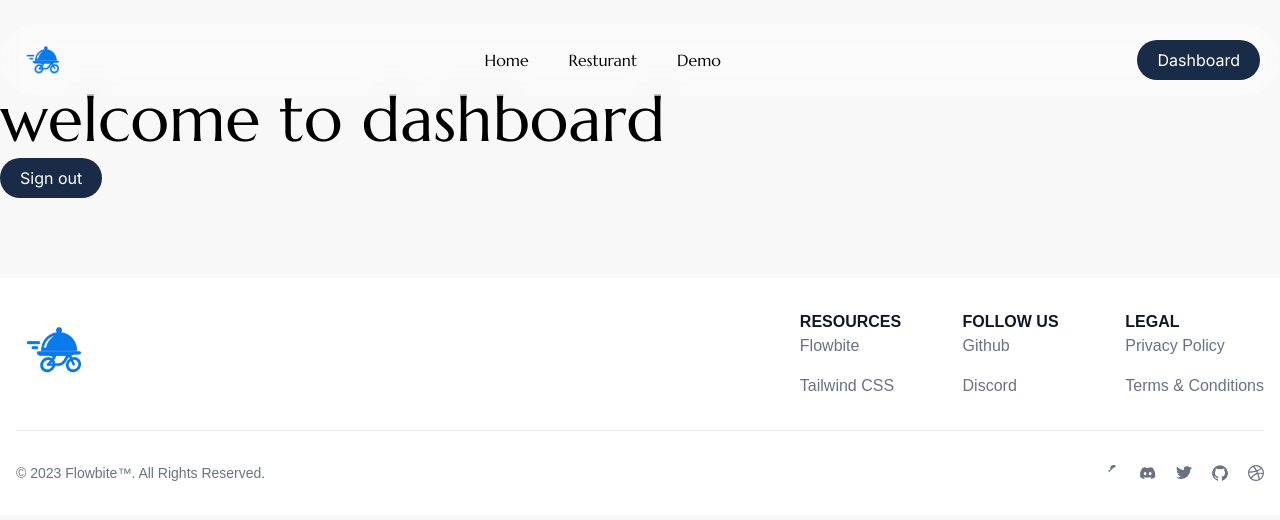
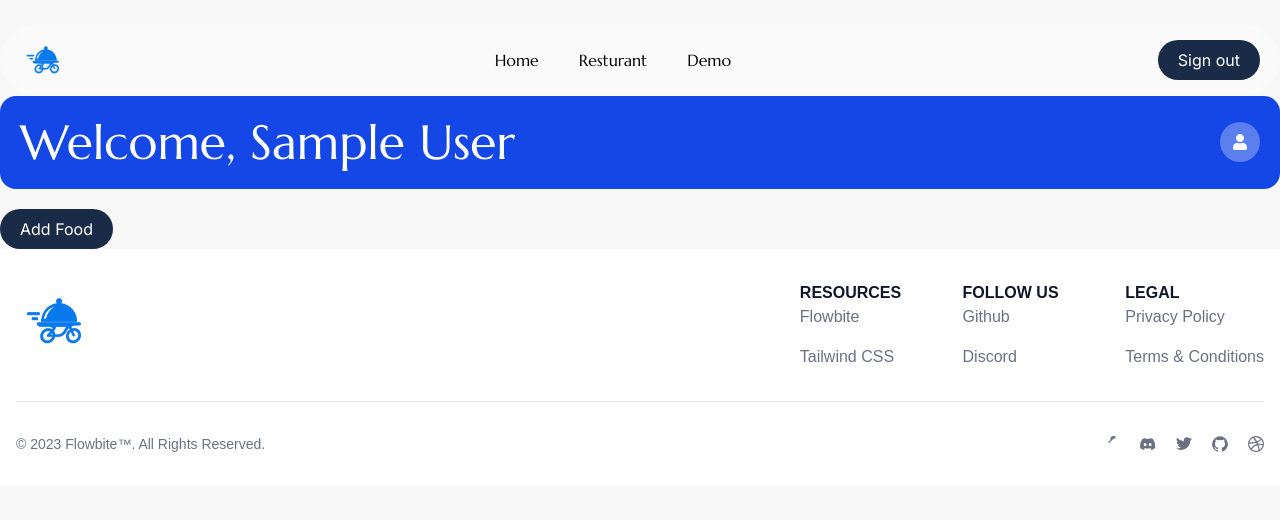
Before and after one commit to ShahbazNadeem/food-delivery-app, a Next.js app: page /restaurant/dashboard in a window 1280 px wide. Shown: the top 520 px of the page. Built offline with nearby package versions, Linux system fonts and the light colour scheme; sample sign-in values are in the browser's storage.

Commit message:
working on add food items

```diff
--- /dev/null
+++ b/src/app/_components/AddFoodItems.jsx
@@ -0,0 +1,65 @@
+"use client"
+import React, { useState } from 'react'
+
+const AddFoodItems = () => {
+
+    const [users, setUsers] = useState({
+        itemName: "",
+        itemPrice: "",
+        itemImg: "",
+        itemDescription: "",
+    });
+
+    const handleChange = (e) => {
+        const { name, value } = e.target;
+
+        setUsers((prevData) => ({
+            ...prevData,
+            [name]: value,
+        }));
+    }
+
+    const handleSignUp = (e) =>{
+        e.preventDefault();
+        console.log(users)
+    }
+    return (
+        <>
+            <section>
+                <div className="wrapper mt-5">
+                    <div className="container">
+                        <div className="flex flex-col justify-center items-center">
+                            <h2>Add new Food Items</h2>
+                            <form onSubmit={handleSignUp} className='flex flex-wrap gap-2 border border-color rounded-2xl px-3 py-5 md:max-w-xl'>
+                                <div className='w-full'>
+                                    <label htmlFor="itemName" className="block mb-2 text-sm font-medium ">Item name</label>
+                                    <input type="text" name="itemName" id="itemName" placeholder="name of item" required onChange={handleChange} />
+                                </div>
+                                <div className='w-full'>
+                                    <label htmlFor="itemPrice" className="block mb-2 text-sm font-medium ">Item price</label>
+                                    <input type="number" name="itemPrice" id="itemPrice" placeholder="e.g 200" required onChange={handleChange} />
+                                </div>
+                                <div className='w-full'>
+                                    <label htmlFor="itemImg" className="block mb-2 text-sm font-medium ">Item image</label>
+                                    <input type="text" name="itemImg" id="itemImg" placeholder="img url" required onChange={handleChange} />
+                                </div>
+                                <div className='w-full'>
+                                    <label htmlFor="itemDescription" className="block mb-2 text-sm font-medium ">Description</label>
+                                    <textarea placeholder="Write your message here..." name="itemDescription" id="itemDescription" className="focus:outline-none focus:ring-0 w-full p-2 border border-color rounded-xl" rows={5} onChange={handleChange}
+                                    />
+                                </div>
+
+                                <button className='w-full button2'>Submit</button>
+                            </form>
+
+                        </div>
+                    </div>
+                </div>
+            </section>
+
+
+        </>
+    )
+}
+
+export default AddFoodItems
--- /dev/null
+++ b/src/app/_components/DashboardMain.jsx
@@ -0,0 +1,42 @@
+"use client"
+import React, { useEffect, useState } from 'react'
+import { FaUser } from "react-icons/fa";
+import AddFoodItems from './AddFoodItems';
+
+const DashboardMain = () => {
+    const [user, setUser] = useState(null);
+    const [addItem, setAddItem] = useState(false);
+
+    useEffect(() => {
+        const userData = localStorage.getItem("restaurantUser");
+        if (userData) {
+            const parsedData = JSON.parse(userData);
+            setUser(parsedData)
+        }
+    }, [])
+    return (
+        <div>
+            <section>
+                <div className="wrapper mt-24">
+                    <div className="container">
+                        <div className="flex justify-between items-center mx-5 sm:mx-0 bg-blue-700 p-2 md:p-5 rounded-2xl">
+                            <h2 className='text-white'>Welcome, {user?.name || ""}</h2>
+                            <span className='text-white rounded-full p-3 bg-[#ffffff4d]'><FaUser /></span>
+                        </div>
+                    </div>
+                </div>
+            </section>
+
+            <section>
+                <div className="wrapper mx-5 sm:mx-0 mt-5">
+                    <div className="container">
+                        <button onClick={() => setAddItem(!addItem)}>Add Food</button>
+                        {addItem ? <AddFoodItems /> : ""}
+                    </div>
+                </div>
+            </section>
+        </div>
+    )
+}
+
+export default DashboardMain
--- a/src/app/_components/SignUp.jsx
+++ b/src/app/_components/SignUp.jsx
@@ -76,7 +76,7 @@ const SignUp = () => {
             <h3 className="md:text-2xl text-center text-white">
               Create your account!
             </h3>
-            <form className="" onSubmit={handleSignUp}>
+            <form onSubmit={handleSignUp}>
               <div className="flex flex-wrap gap-2 text-white">
                 <div className="w-full sm:w-fit flex flex-col gap-2">
                   <div>
--- a/src/app/_components/layout/AuthHeader.jsx
+++ b/src/app/_components/layout/AuthHeader.jsx
@@ -58,7 +58,16 @@ const AuthHeader = () => {
             <span>
               <button className="hidden sm:block">
                 {details && details.name ? (
-                  <Link href="/restaurant/dashboard">Dashboard</Link>
+                  pathName === "/restaurant/dashboard" ? (
+                    <span onClick={() => {
+                      localStorage.removeItem("restaurantUser");
+                      router.push("/restaurant");
+                    }}>
+                      Sign out
+                    </span>
+                  ) : (
+                    <Link href="/restaurant/dashboard">Dashboard</Link>
+                  )
                 ) : (
                   <Link href="/restaurant">Login / SignUp</Link>
                 )}
--- a/src/app/globals.css
+++ b/src/app/globals.css
@@ -95,6 +95,22 @@ button {
   transition: all 0.3s ease-in-out;
   cursor: pointer;
 }
+.button2 {
+  font-family: var(--font-inter);
+  background-color: var(--backgorund);
+  color: white;
+  border:1px solid white;
+  border-radius: 9999px;
+  padding: 8px 20px;
+  transition: all 0.3s ease-in-out;
+  cursor: pointer;
+}
+
+.button2:hover {
+  background-color: white;
+  color: var(--backgorund);
+  border: 1px solid var(--backgorund);
+}
 
 input {
   background-color: #f9fafb;
@@ -108,8 +124,7 @@ input {
 
 input:focus {
   outline: none;
-  border-color: #2563eb;
-  box-shadow: 0 0 0 3px rgba(37, 99, 235, 0.5);
+  box-shadow: none;
 }
 
 
@@ -122,7 +137,7 @@ input:focus {
 }
 
 .border-color {
-  border-color: var(--border);
+  border-color: #d1d5db;
 }
 
 .secondary-backColor {
--- a/src/app/restaurant/dashboard/page.jsx
+++ b/src/app/restaurant/dashboard/page.jsx
@@ -1,25 +1,18 @@
-"use client"
 import Layout from '@components/layout/Layout'
 import React from 'react'
-import { useRouter } from 'next/navigation';
+import DashboardMain from '@components/DashboardMain';
+import AddFoodItems from '@components/AddFoodItems';
+
+export const metadata = {
+  title: 'Dashboard',
+  description: 'Login or sign up to access the Restaurant app.',
+};
 
 const page = () => {
-  const router = useRouter()
-  const logout = () => {
-    localStorage.removeItem("restaurantUser")
-    router.push("/restaurant")
 
-  }
   return (
     <Layout>
-      <section>
-        <div className="wrapper my-20">
-          <div className="container">
-            <h1>welcome to dashboard</h1>
-            <button onClick={logout}>Sign out</button>
-          </div>
-        </div>
-      </section>
+      <DashboardMain/>
     </Layout>
   )
 }
```
